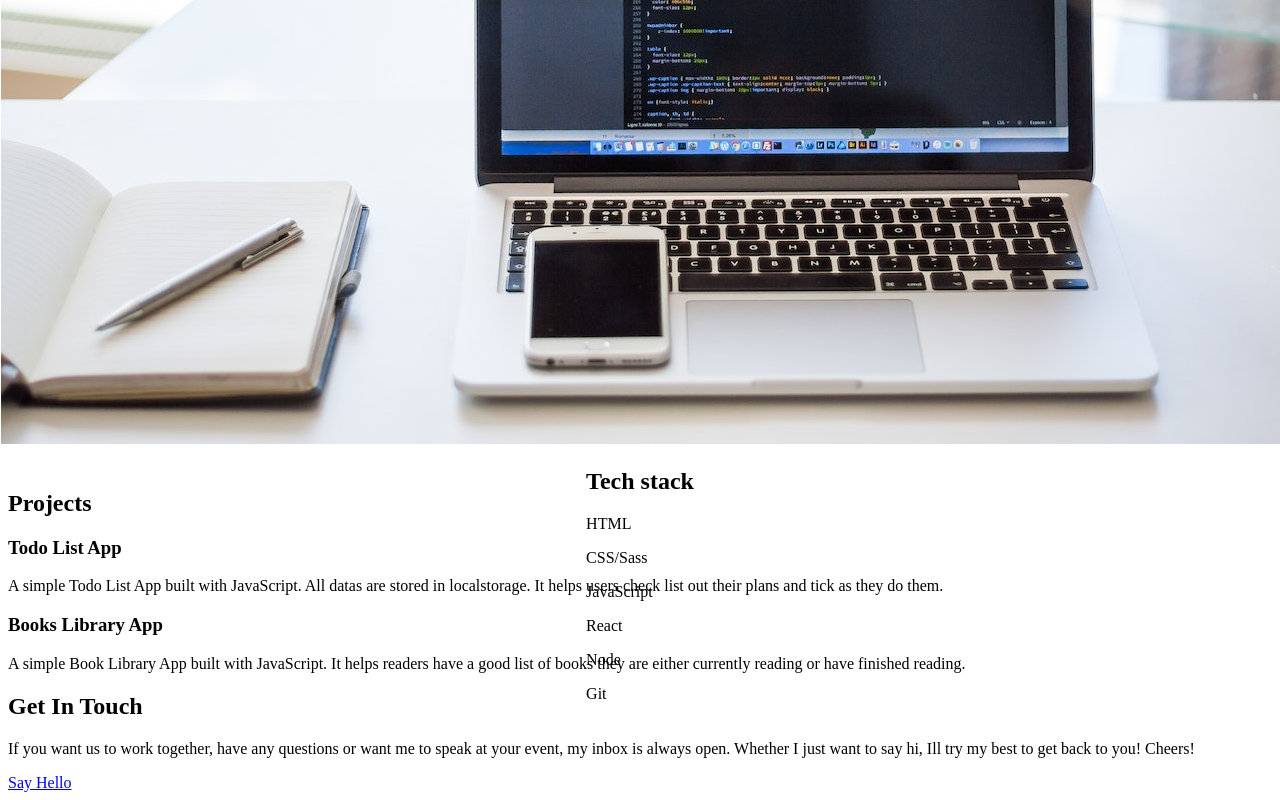
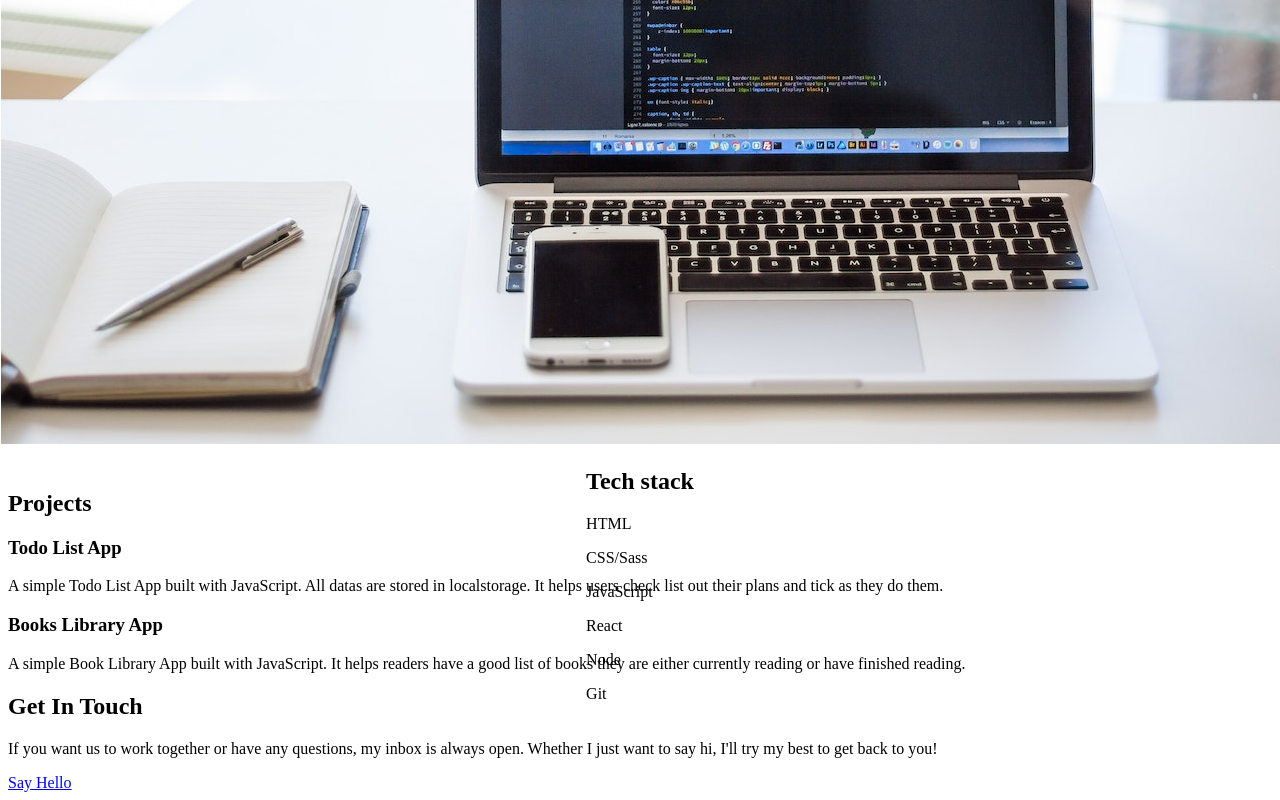
Before and after one commit to yasminwww/portfolio, a Next.js app: page / in a window 1280 px wide. Shown: the part 757-1557 px from the top of the page. Built offline with nearby package versions, Linux system fonts and the light colour scheme.

Commit message:
update copy

```diff
--- a/components/Contact.tsx
+++ b/components/Contact.tsx
@@ -3,9 +3,8 @@ const Contact = () => {
     <div className="contact-container" id="contact-container">
       <h2>Get In Touch</h2>
       <p>
-        If you want us to work together, have any questions or want me to speak
-        at your event, my inbox is always open. Whether I just want to say hi,
-        Ill try my best to get back to you! Cheers!
+        If you want us to work together or have any questions, my inbox is always open. Whether I just want to say hi,
+        I'll try my best to get back to you!
       </p>
       <a href="mailto:yasmin.k.mushahdi@gmail.com" className="cta-btn">
         Say Hello
--- a/package.json
+++ b/package.json
@@ -15,7 +15,7 @@
     "autoprefixer": "10.4.14",
     "eslint": "8.39.0",
     "eslint-config-next": "13.3.1",
-    "next": "13.3.1",
+    "next": "^13.5.11",
     "postcss": "8.4.23",
     "react": "18.2.0",
     "react-dom": "18.2.0",
--- a/styles/globals.scss
+++ b/styles/globals.scss
@@ -76,7 +76,7 @@ body {
     #2c40bf
   );
   background-size: 400% 400%; /* Adjust as needed */
-  animation: gradientAnimation 10s ease-in-out infinite alternate;
+  animation: gradientAnimation 6s ease-in-out infinite alternate;
 }
 
 .bg-circle {
--- a/tsconfig.json
+++ b/tsconfig.json
@@ -10,6 +10,7 @@
     "esModuleInterop": true,
     "module": "esnext",
     "moduleResolution": "node",
+    "ignoreDeprecations": "6.0",
     "resolveJsonModule": true,
     "isolatedModules": true,
     "jsx": "preserve",
```
Also changed, not shown: 1 other file (tests, documents, lock files or other folders).
